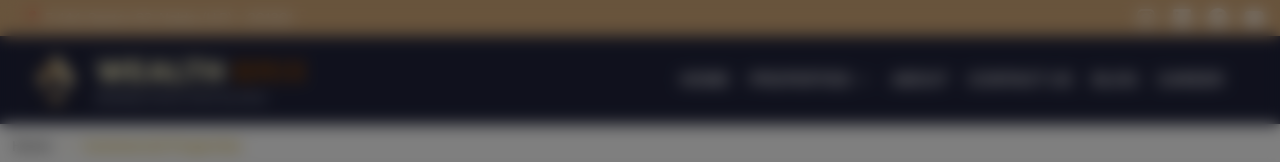
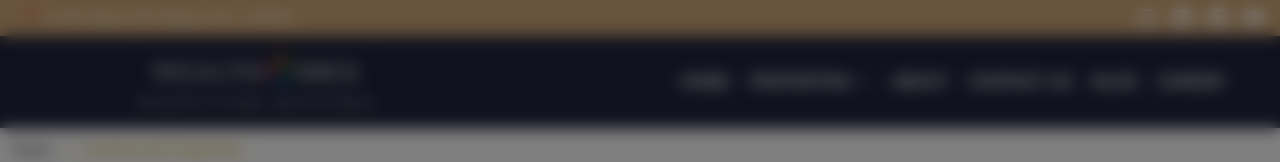
Before and after one commit to Vivek29112001/WealthBrix-Public-App, a Next.js app: page /properties/commercial in a window 1280 px wide. Shown: the top 162 px of the page. Built offline with nearby package versions, Linux system fonts and the light colour scheme.

Commit message:
16 commit

```diff
--- a/src/app/(Dashboard)/page.jsx
+++ b/src/app/(Dashboard)/page.jsx
@@ -62,23 +62,12 @@
                     {/* Logo */}
                     <div className="flex items-center">
                         <Image
-                            src="/assets/logo.png"
+                            src="/assets/logo.svg"
                             alt="Logo"
                             width={60}
                             height={60}
-                            className="h-14 w-20 object-contain drop-shadow-lg"
+                            className="h-15 w-120 object-contain drop-shadow-lg"
                         />
-                        <div className="flex flex-col leading-tight">
-                            <span className="text-[rgb(250,242,192)] text-2xl sm:text-3xl font-extrabold tracking-wide uppercase">
-                                Wealth{" "}
-                                <span className="text-[rgba(121,64,11,1)] font-extrabold">
-                                    Brix
-                                </span>
-                            </span>
-                            <span className="text-gray-300 text-xs italic tracking-wide">
-                                Building future, brick by brick
-                            </span>
-                        </div>
                     </div>
 
                     {/* Desktop Navigation */}
--- a/src/app/globals.css
+++ b/src/app/globals.css
@@ -4,7 +4,7 @@
 @custom-variant dark (&:is(.dark *));
 
 html, body {
-  overflow-x: hidden;
+  /* overflow-x: hidden; */
 }
 
 @theme inline {
--- a/src/components/home/builders.jsx
+++ b/src/components/home/builders.jsx
@@ -68,11 +68,11 @@
                     transition={{ delay: 0.5, duration: 0.8 }}
                     viewport={{ once: true }}
                 >
-                    <div className="flex gap-12 animate-business-marquee">
+                    <div className="flex gap-5 animate-business-marquee">
                         {logoList.map((b, idx) => (
                             <div
                                 key={idx}
-                                className="min-w-[150px] flex-shrink-0 flex items-center justify-center transform transition duration-300 hover:scale-105 hover:drop-shadow-lg"
+                                className="min-w-[150px] flex-shrink-0 flex items-center justify-center transform transition duration-200 hover:scale-105 hover:drop-shadow-lg"
                             >
                                 <Image
                                     src={b.logo}
--- a/src/components/home/ourPropertiesDetail.jsx
+++ b/src/components/home/ourPropertiesDetail.jsx
@@ -6,15 +6,15 @@
 import { motion, AnimatePresence } from "framer-motion";
 
 const properties = [
-    { id: 1, name: "Luxury Villa", location: "Mumbai, India", price: "₹2.5 Cr", status: "For Sale", type: "Villa", images: ["/assets/apartment/a1.jpg"], companyLogo: "/assets/logo.png" },
-    { id: 2, name: "Modern Apartment", location: "Pune, India", price: "₹95 Lakh", status: "For Sale", type: "Apartment", images: ["/assets/apartment/p1.jpg"], companyLogo: "/assets/logo.png" },
-    { id: 3, name: "Beachfront Villa", location: "Goa, India", price: "₹4.8 Cr", status: "For Sale", type: "Villa", images: ["/assets/apartment/a2.jpg"], companyLogo: "/assets/logo.png" },
-    { id: 4, name: "City View Apartment", location: "Bengaluru, India", price: "₹1.2 Cr", status: "For Sale", type: "Apartment", images: ["/assets/apartment/p2.jpg"], companyLogo: "/assets/logo.png" },
-    { id: 5, name: "Luxury Penthouse", location: "Delhi, India", price: "₹3.5 Cr", status: "For Sale", type: "Penthouse", images: ["/assets/apartment/a3.jpg"], companyLogo: "/assets/logo.png" },
-    { id: 6, name: "Garden Facing Apartment", location: "Chandigarh, India", price: "₹85 Lakh", status: "For Sale", type: "Apartment", images: ["/assets/apartment/p3.jpg"], companyLogo: "/assets/logo.png" },
-    { id: 7, name: "Mountain View Cottage", location: "Manali, India", price: "₹1.1 Cr", status: "For Sale", type: "Cottage", images: ["/assets/apartment/a4.jpg"], companyLogo: "/assets/logo.png" },
-    { id: 8, name: "Lake View Villa", location: "Udaipur, India", price: "₹2.9 Cr", status: "For Sale", type: "Villa", images: ["/assets/apartment/p4.jpg"], companyLogo: "/assets/logo.png" },
-    { id: 9, name: "Prime Plot", location: "Jaipur, India", price: "₹60 Lakh", status: "For Sale", type: "Plot", images: ["/assets/apartment/p1.jpg"], companyLogo: "/assets/logo.png" },
+    { id: 1, name: "Luxury Villa", location: "Mumbai, India", price: "₹2.5 Cr", status: "For Sale", type: "Villa", images: ["/assets/apartment/a1.jpg"], companyLogo: "/assets/builders/bhutani.png" },
+    { id: 2, name: "Modern Apartment", location: "Pune, India", price: "₹95 Lakh", status: "For Sale", type: "Apartment", images: ["/assets/apartment/p1.jpg"], companyLogo: "/assets/builders/ats.png" },
+    { id: 3, name: "Beachfront Villa", location: "Goa, India", price: "₹4.8 Cr", status: "For Sale", type: "Villa", images: ["/assets/apartment/a2.jpg"], companyLogo: "/assets/builders/Gaur.png" },
+    { id: 4, name: "City View Apartment", location: "Bengaluru, India", price: "₹1.2 Cr", status: "For Sale", type: "Apartment", images: ["/assets/apartment/p2.jpg"], companyLogo: "/assets/builders/max.png" },
+    { id: 5, name: "Luxury Penthouse", location: "Delhi, India", price: "₹3.5 Cr", status: "For Sale", type: "Penthouse", images: ["/assets/apartment/a3.jpg"], companyLogo: "/assets/builders/godrej.png" },
+    { id: 6, name: "Garden Facing Apartment", location: "Chandigarh, India", price: "₹85 Lakh", status: "For Sale", type: "Apartment", images: ["/assets/apartment/p3.jpg"], companyLogo: "/assets/builders/mahagun.png" },
+    { id: 7, name: "Mountain View Cottage", location: "Manali, India", price: "₹1.1 Cr", status: "For Sale", type: "Cottage", images: ["/assets/apartment/a4.jpg"], companyLogo: "/assets/builders/supertech.png" },
+    { id: 8, name: "Lake View Villa", location: "Udaipur, India", price: "₹2.9 Cr", status: "For Sale", type: "Villa", images: ["/assets/apartment/p4.jpg"], companyLogo: "/assets/builders/NBCC.png" },
+    { id: 9, name: "Prime Plot", location: "Jaipur, India", price: "₹60 Lakh", status: "For Sale", type: "Plot", images: ["/assets/apartment/p1.jpg"], companyLogo: "/assets/builders/country.png" },
 ];
 
 export default function OurPropertiesDetail() {
--- a/src/components/shared/LuxaryCard.jsx
+++ b/src/components/shared/LuxaryCard.jsx
@@ -148,8 +148,8 @@
                             <Image
                                 src={companyLogo || property.companyLogo}
                                 alt="Company Logo"
-                                width={30}
-                                height={30}
+                                width={50}
+                                height={90}
                                 className="object-contain rounded"
                             />
                         </div>
```
Also changed, not shown: public/assets/logo.svg (added), public/assets/logos.png (renamed from public/assets/logo.png).
